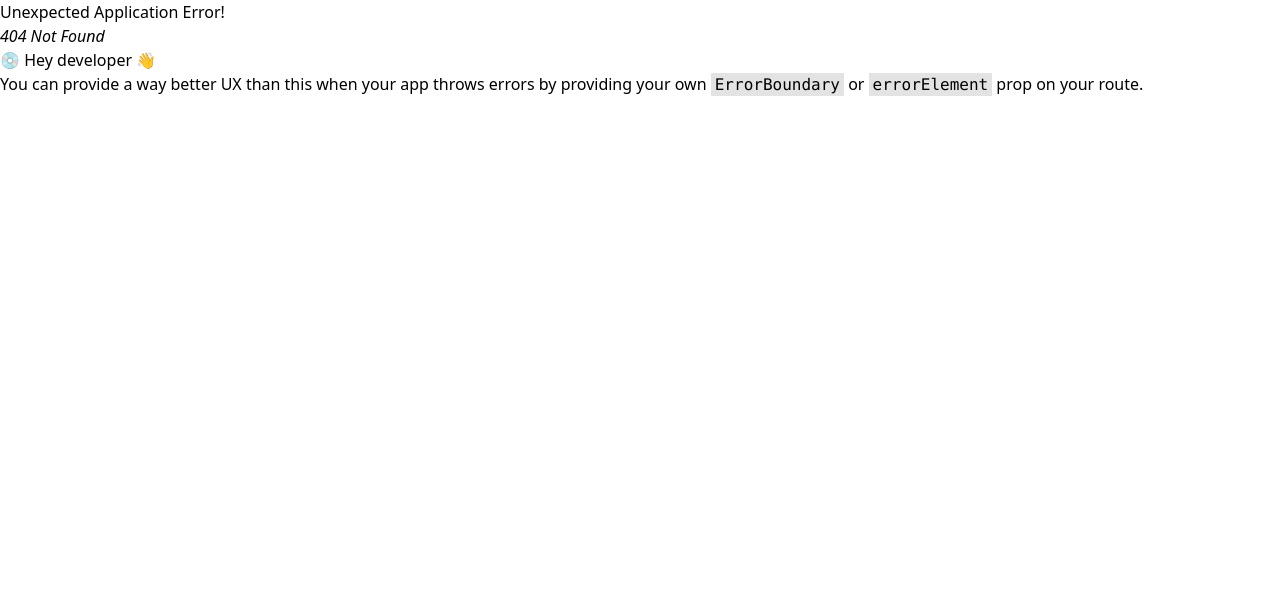
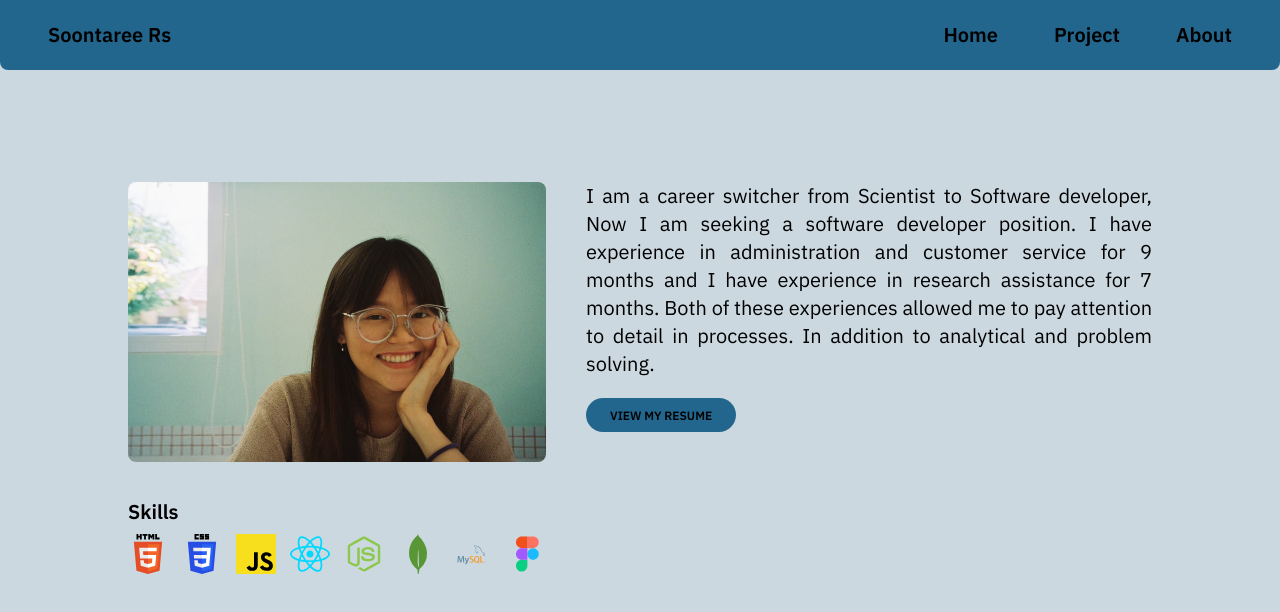
Before and after one commit to Falaloon/Soontaree, a React (Vite) app: page /about in a window 1280 px wide. Before the commit this address had no page. Shown: the top 612 px of the page. Built offline with nearby package versions, Linux system fonts and the light colour scheme; a web font is replaced by a local one.

Commit message:
edit design

```diff
--- a/src/Home.jsx
+++ b/src/Home.jsx
@@ -1,19 +1,12 @@
 import { NavBar } from "./components/Navbar";
 import Greating from "./components/Greeting";
-// import Project from "./components/Project";
-import { About } from "./components/About";
-// import { useState } from "react";
-
 
 function Home() {
-  // const [sector, setSector] = useState("");
 
   return (
     <div className="bg-bodycolor">
-      {/* <NavBar /> */}
+      <NavBar />
       <Greating />
-      {/* <Project /> */}
-      {/* <About /> */}
     </div>
   );
 }
--- a/src/components/About.jsx
+++ b/src/components/About.jsx
@@ -1,33 +1,24 @@
-
+import { NavBar } from "./Navbar";
+// border-solid border-black	border-2
+// bg-bodycolor
 export const About = () => {
   return (
+    <div className="bg-bodycolor font-IBMPlexSans">
+      <NavBar />
 
       <div
         id="profile-content"
-        className="max-w-screen-lg	m-auto p-auto h-screen border-solid border-black	border-2 "
+        className="flex max-w-screen-lg	m-auto p-auto h-screen content-center	justify-center items-center"
       >
-        <div className="flex flex-row gap-10 my-[25vh]">
-          <img
-            className="h-[320px] rounded-lg"
-            src="/profile-img.JPG"
-            alt="profile-image"
-          />
-          <div className="flex flex-col">
-            <p className="text-xl indent-4 whitespace-normal text-justify  ">
-              I am a career switcher from Scientist to Software developer, Now I
-              am seeking a software developer position. I have experience in
-              administration and customer service for 9 months and I have
-              experience in research assistance for 7 months. Both of these
-              experiences allowed me to pay attention to detail in processes. In
-              addition to analytical and problem solving. <br />
-              <a
-                className="text-sm bg-[#FFFADD] hover:bg-[#FFCC70] rounded-3xl p-1 "
-                href="https://docs.google.com/document/d/1H9CzaV_ODrcVbpUeb7ZePC3JZxdaNbe0FIvsvnHFbnA/edit?usp=sharing"
-              >
-                view my resume
-              </a>
-            </p>
-            <div id="tech-skill" className="py-[16px]">
+        <div className="flex flex-row gap-10">
+          <div className="flex flex-col  content-center	justify-center">
+            <img
+              className="rounded-lg "
+              src="/profile-img.JPG"
+              alt="profile-image"
+            />
+            <div id="tech-skill" className="py-[16px] my-5">
+              <p className=" font-bold text-xl">Skills</p>
               <ul className="flex flex-row gap-[14px] py-[8px]">
                 <li id="HTML" className=" ">
                   <svg
@@ -257,8 +248,32 @@ export const About = () => {
               </ul>
             </div>
           </div>
+
+          <div className="flex flex-col">
+            <p className="text-xl whitespace-normal text-justify ">
+              I am a career switcher from Scientist to Software developer, Now I
+              am seeking a software developer position. I have experience in
+              administration and customer service for 9 months and I have
+              experience in research assistance for 7 months. Both of these
+              experiences allowed me to pay attention to detail in processes. In
+              addition to analytical and problem solving. <br />
+            </p>
+            <div className=" my-5">
+              <button
+                type="button"
+                className="hover:text-[#FFFADD] hover:bg-[#22668D] hover:shadow-lg inline-block rounded-full bg-blue px-6 pb-2 pt-2.5 text-xs uppercase font-semibold"
+              >
+                <a
+                  target="_blank"
+                  href="https://docs.google.com/document/d/1H9CzaV_ODrcVbpUeb7ZePC3JZxdaNbe0FIvsvnHFbnA/edit?usp=sharing"
+                >
+                  view my resume
+                </a>
+              </button>
+            </div>
+          </div>
         </div>
       </div>
-
+    </div>
   );
 };
--- a/src/components/Navbar.jsx
+++ b/src/components/Navbar.jsx
@@ -3,7 +3,7 @@ export const NavBar = () => {
   return (
     <div className=" fixed w-full h-[70px] text-[#FFFADD items-center flex flex-row justify-between px-10 bg-[#22668D] z-10 font-bold font-IBMPlexSans text-xl rounded-b-lg">
       <p className="hover:bg-[#22668D] hover:text-[#FFFADD] hover:shadow-lg hover:scale-70 rounded-b-lg p-2">
-        Soontaree Rs
+        <a href="/">Soontaree Rs</a>
       </p>
       <ul className="flex flex-row justify-around gap-10 ">
         <li
--- a/src/components/Project.jsx
+++ b/src/components/Project.jsx
@@ -1,12 +1,13 @@
 import ProjectCard from "./ProjectCard";
 import { NavBar } from "./Navbar";
-
+// flex max-w-screen-lg	m-auto p-auto h-screen content-center	justify-center items-center
 const Project = () => {
   return (
-    <>
+    <div className="bg-bodycolor font-IBMPlexSans">
       <NavBar />
-      <div className="max-w-screen-lg m-auto p-auto h-screen">
-        <div className="text-4xl font-extrabold	py-[16px] text-center">
+      <div className="max-w-screen-lg m-auto p-auto">
+
+        <div className="text-4xl font-extrabold	pt-[150px] pb-[50px] text-center">
           <p>Projects</p>
         </div>
 
@@ -109,7 +110,7 @@ const Project = () => {
           />
         </div>
       </div>
-    </>
+    </div>
   );
 };
 export default Project;
```
Also changed, not shown: src/main.jsx (+8 -8 lines).
